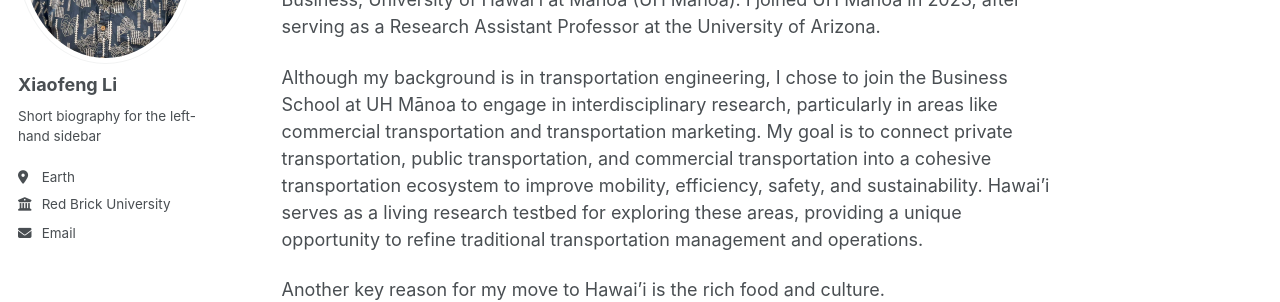
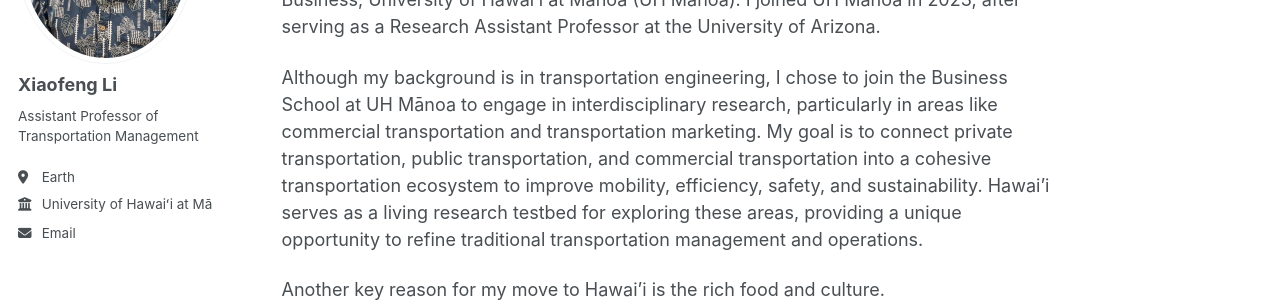
Before and after one commit to xiaofengli25/xiaofeng, a Jekyll site: the page built from _pages/about.md, in a window 1280 px wide. Shown: the part 237-539 px from the top of the page. Built offline with Jekyll 4.4.1, drawn with Linux system fonts in a browser that asks for light colours; a script bundle is joined from its source files by our own code; library files that are not in the unit come from our copies.

Commit message:
Update _config.yml

```diff
--- a/_config.yml
+++ b/_config.yml
@@ -26,11 +26,11 @@ author:
   avatar           : "Xiaofeng.jpeg"
   name             : "Xiaofeng Li"
   pronouns         : # example
-  bio              : "Short biography for the left-hand sidebar"
+  bio              : "Assistant Professor of Transportation Management"
   location         : "Earth"
-  employer         : "Red Brick University"
+  employer         : "University of Hawaiʻi at Mānoa"
   uri              : # URL
-  email            : "none@example.org"
+  email            : "xiaofeng.li@hawaii.edu"
 
 
 # Publication Category - The following the list of publication categories and their headings
```
